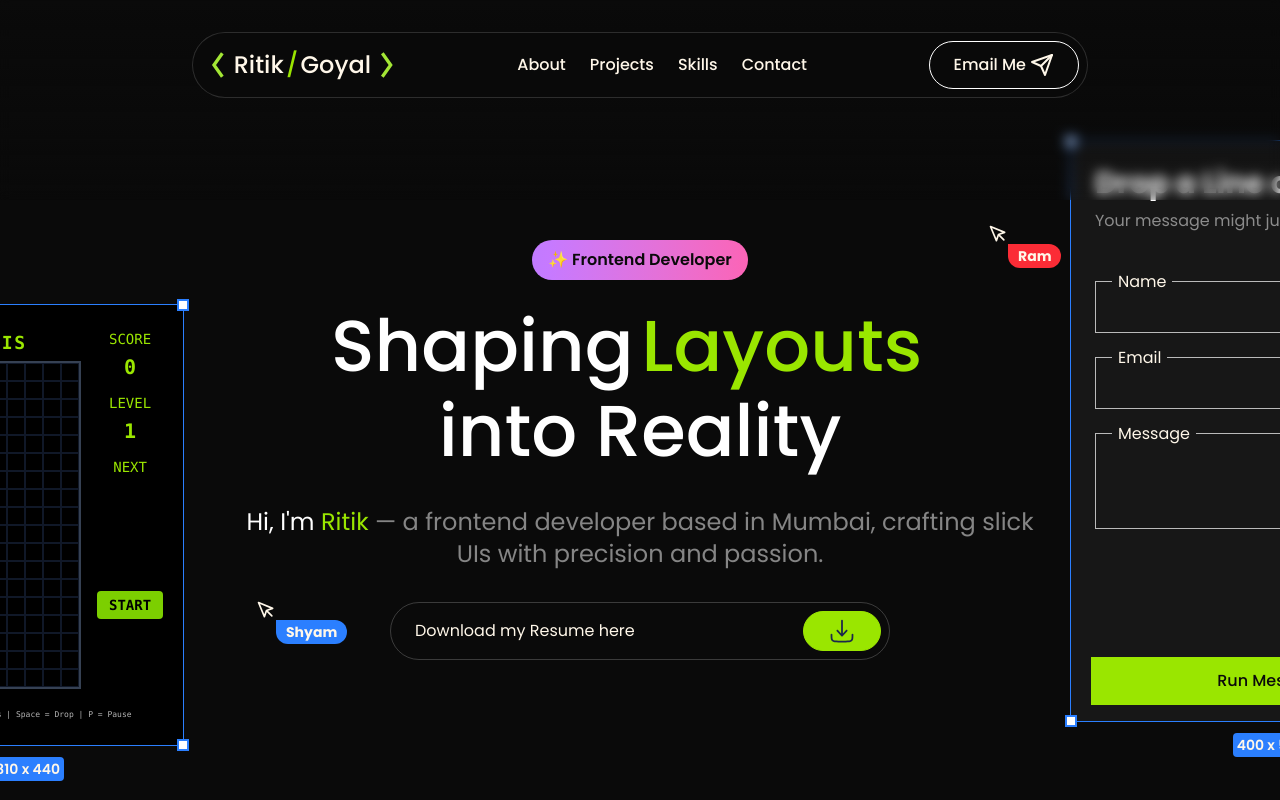
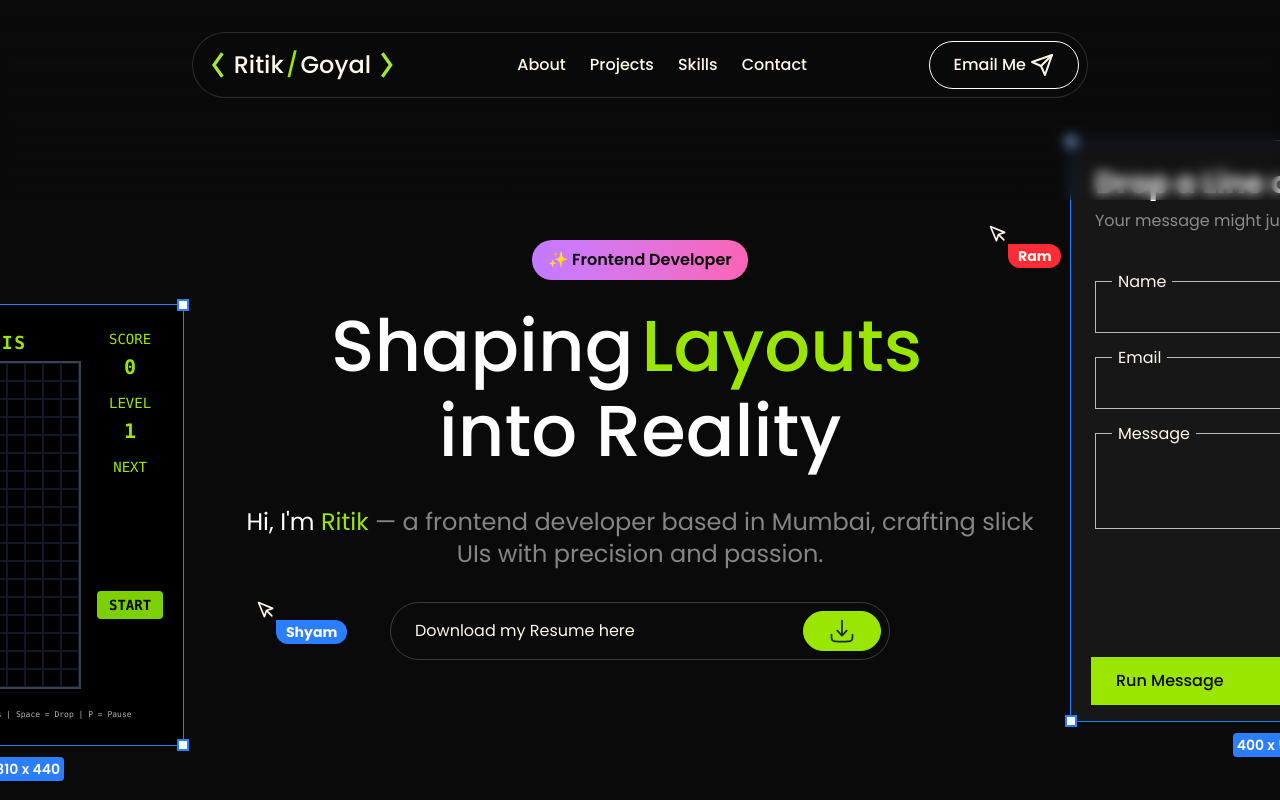
Before and after one commit to goyalritik-rg/portfolio, a Next.js app: page / in a window 1280 px wide. Shown: the top 800 px of the page. Built offline with nearby package versions, Linux system fonts and the light colour scheme.

Commit message:
buttonClass css utility

```diff
--- a/src/common/ui-components/Button.js
+++ b/src/common/ui-components/Button.js
@@ -20,6 +20,15 @@ const sizeClasses = {
   sm: "h-10",
 };
 
+export const buttonClass = ({ type = "primary", size = "md", className }) => {
+  return twMerge(
+    "border h-12 rounded-full px-6 font-medium cursor-pointer relative transition-all duration-300 ease-in-out flex items-center",
+    typeClasses[type],
+    sizeClasses[size],
+    className
+  );
+};
+
 const Button = ({
   type = "primary",
   size = "md",
@@ -31,12 +40,7 @@ const Button = ({
   return (
     <motion.button
       whileTap={{ scale: 0.95 }}
-      className={twMerge(
-        "border h-12 rounded-full px-6 font-medium cursor-pointer relative transition-all duration-300 ease-in-out",
-        typeClasses[type],
-        sizeClasses[size],
-        className
-      )}
+      className={buttonClass({ type, size, className })}
       {...props}
       style={{ cursor: loading ? "progress" : "pointer" }}
     >
```
